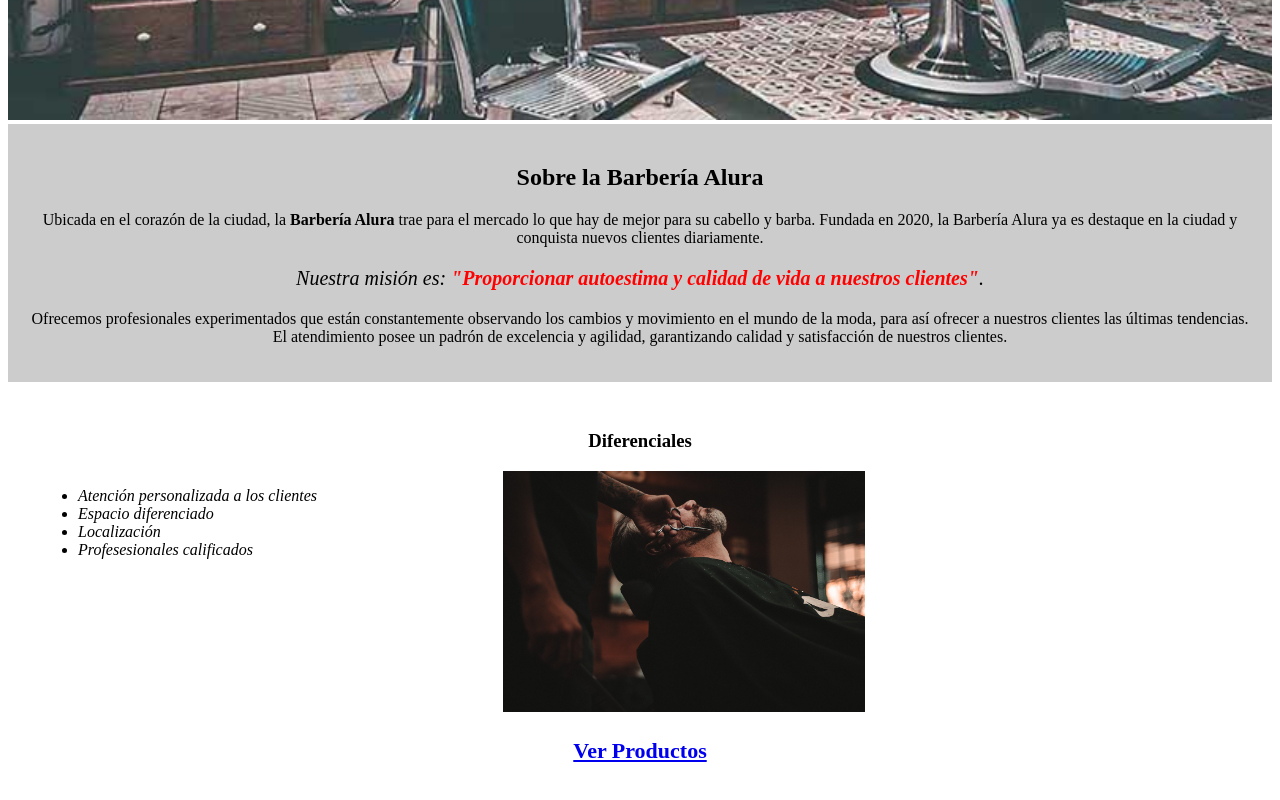
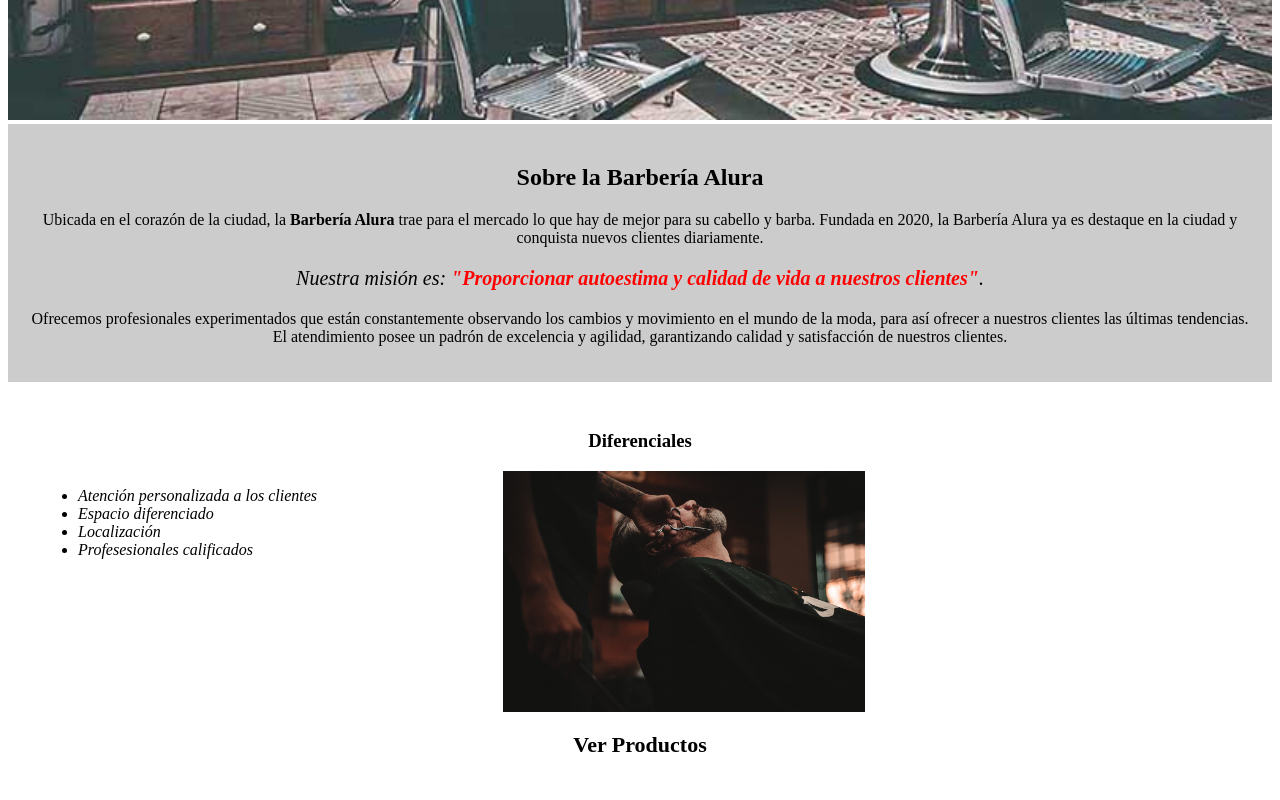
Before and after one commit to FabianMorisi/Barber-a-Alura-2024, a plain HTML site: page index.html in a window 1280 px wide. Shown: the part 434-1234 px from the top of the page. Drawn offline with Linux system fonts and the light colour scheme.

Commit message:
Update style.css
aplicamos a a

```diff
--- a/style.css
+++ b/style.css
@@ -47,8 +47,7 @@ ul{
     width: 30%;
 }
 
-.iraproductos{
-    font-size: 20px;
+.iraproductos a{
     color: #000000;
     font-weight: bold;
     font-size: 22px;
```
